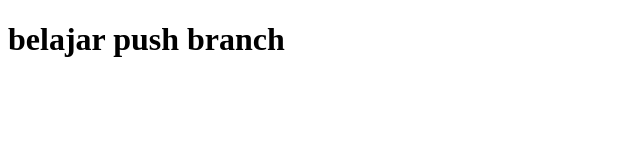
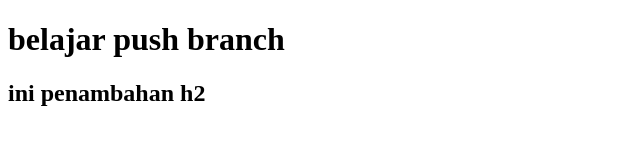
Before and after one commit to arisrdn/belajar, a plain HTML site: page header.html in a window 1280 px wide. Shown: the whole page, without its empty margins (0-640 px from the left). Drawn offline with Linux system fonts and the light colour scheme.

Commit message:
penambahan H2 di header

```diff
--- a/header.html
+++ b/header.html
@@ -7,5 +7,6 @@
 </head>
 <body>
     <h1>belajar push branch</h1>
+    <h2>ini penambahan h2</h2>
 </body>
 </html>
```
